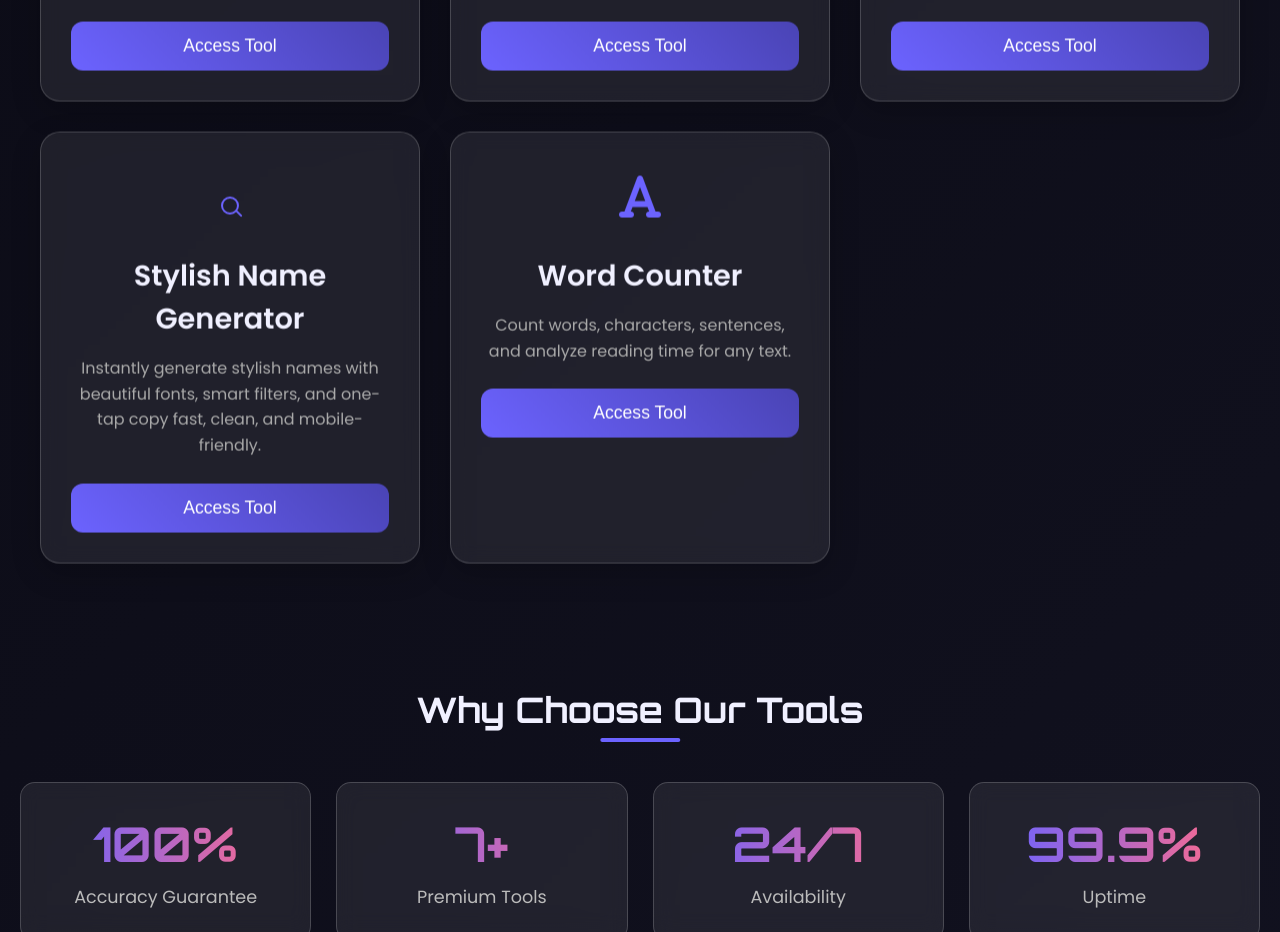
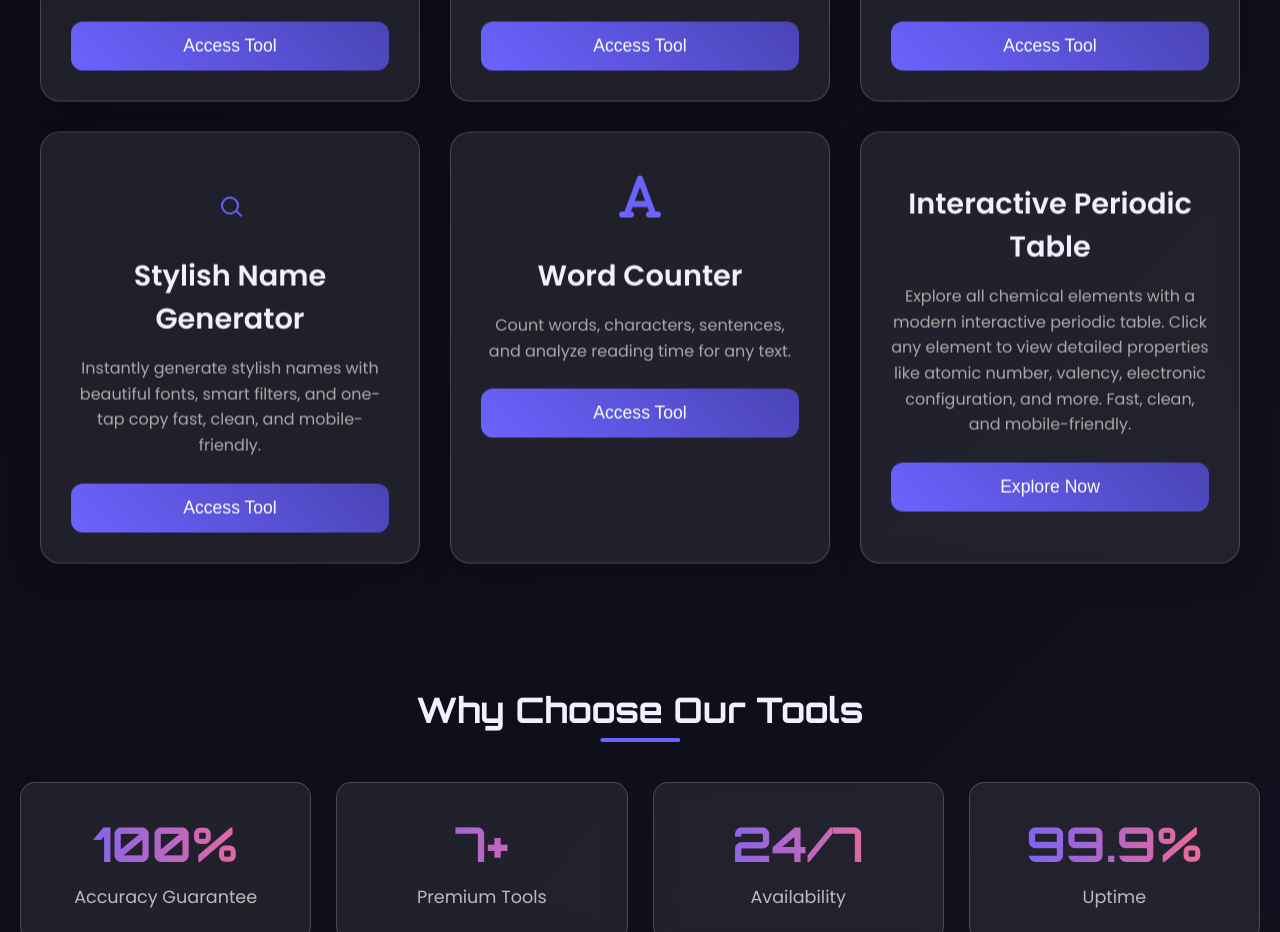
Before and after one commit to abhinash-code/StudyWeb, a website: page ToolsPage.html in a window 1280 px wide. Shown: the part 1200-2132 px from the top of the page. Drawn offline with nearby package versions, Linux system fonts and the light colour scheme.

Commit message:
Update ToolsPage.html

```diff
--- a/ToolsPage.html
+++ b/ToolsPage.html
@@ -589,6 +589,20 @@
                 <p class="tool-description">Count words, characters, sentences, and analyze reading time for any text.</p>
                 <button class="tool-btn" onclick="redirectToTool('wordcounter')">Access Tool</button>
             </div>
+
+            <!-- Interactive Periodic Table -->
+<div class="tool-card floating">
+    <div class="tool-icon">
+        <i class="icon-atom"></i>
+    </div>
+    <h3 class="tool-title">Interactive Periodic Table</h3>
+    <p class="tool-description">
+        Explore all chemical elements with a modern interactive periodic table.
+        Click any element to view detailed properties like atomic number, valency,
+        electronic configuration, and more. Fast, clean, and mobile-friendly.
+    </p>
+    <button class="tool-btn" onclick="redirectToTool('periodic')">Explore Now</button>
+</div>
         </div>
     </section>
 
@@ -678,7 +692,8 @@ function redirectToTool(toolName) {
         'quote': 'Random Quote Generator.html',
         'age': 'Age Calculator.html',
         'stylish': 'Elite NameStyle.html',
-        'wordcounter': 'Word Counter.html'
+        'wordcounter': 'Word Counter.html',
+        'periodic' : 'periodic.html'
     };
 
     // Redirect to the specific tool page
```
